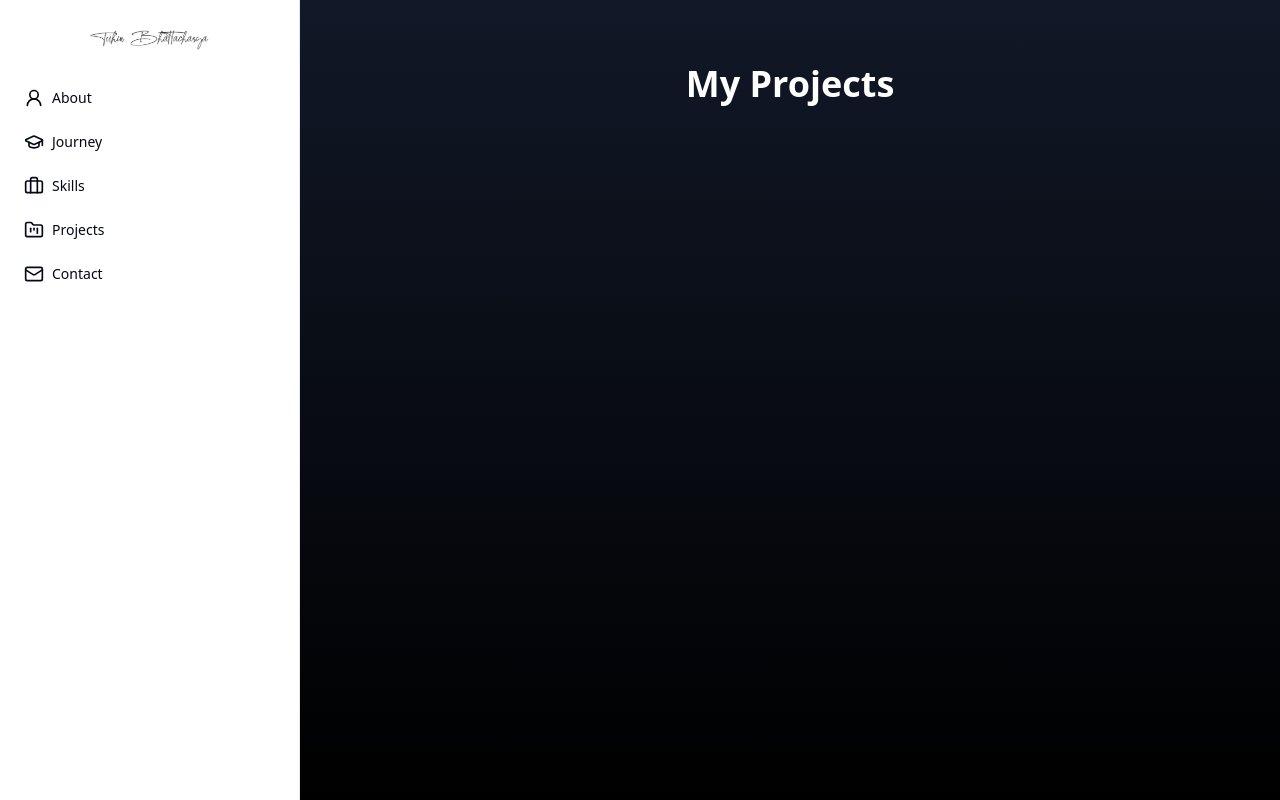
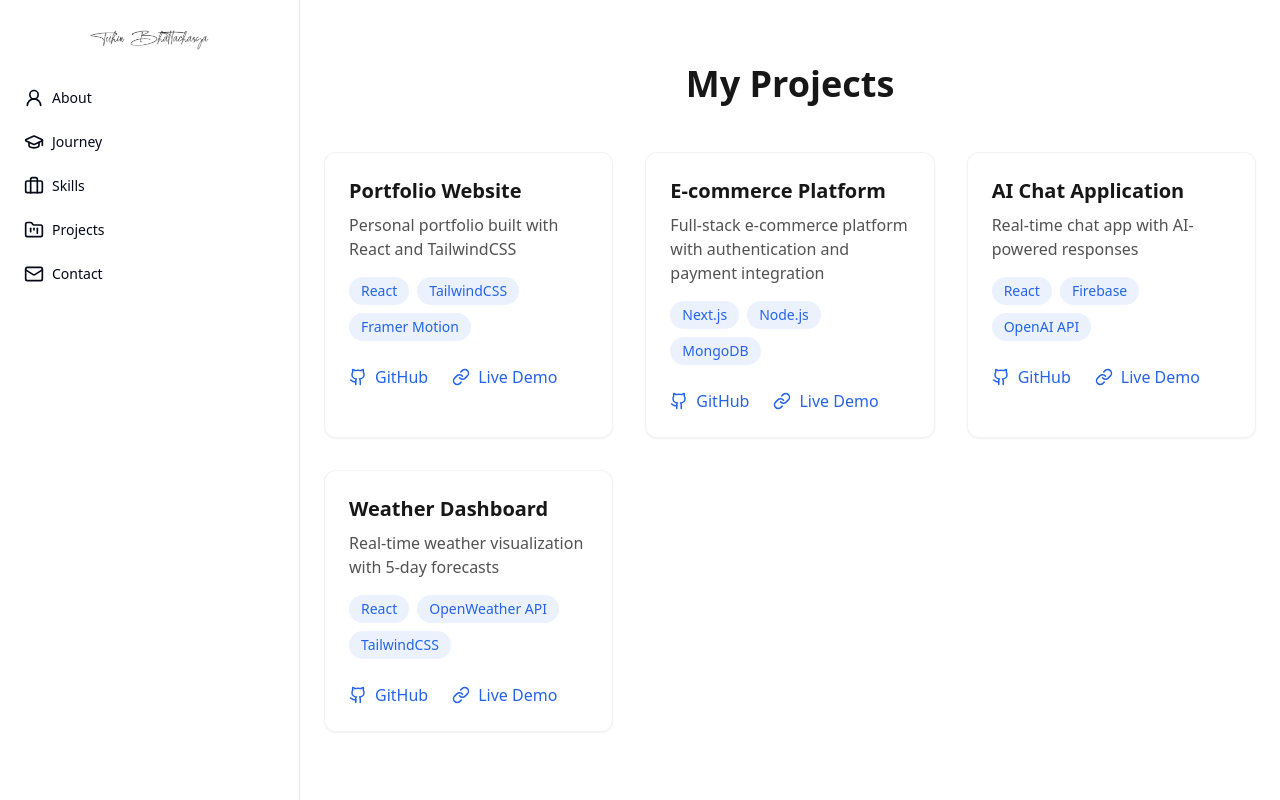
Before and after one commit to karma-aipod/Karma_Portfolio, a React (Vite) app: page /projects in a window 1280 px wide. Built offline with nearby package versions, Linux system fonts and the light colour scheme.

Commit message:
Update pages and data
Updated the Projects page to match the provided image and improved performance.
Updated the "development journey through years" span to scale dynamically.
Updated the Changelog section to align with the provided CV data.

```diff
--- a/src/pages/Projects.tsx
+++ b/src/pages/Projects.tsx
@@ -1,184 +1,114 @@
-
 import { motion } from "framer-motion";
 import { Github, Link as LinkIcon } from "lucide-react";
-import { LayoutGrid } from "@/components/ui/layout-grid";
-import { Spotlight } from "@/components/ui/spotlight";
+import React from "react";
 
-const ProjectOne = () => {
-  return (
-    <div>
-      <p className="font-bold md:text-4xl text-xl text-white">
-        Portfolio Website
-      </p>
-      <p className="font-normal text-base my-4 max-w-lg text-neutral-200">
-        A personal portfolio website built with React and TailwindCSS
-      </p>
-      <div className="flex flex-wrap gap-2 mb-4">
-        {["React", "TailwindCSS", "Framer Motion"].map((tech) => (
-          <span
-            key={tech}
-            className="px-3 py-1 bg-white/10 rounded-full text-sm text-white"
-          >
-            {tech}
-          </span>
-        ))}
-      </div>
-      <div className="flex gap-4">
+ type Project = {
+  title: string;
+  description: string;
+  tech: string[];
+  github?: string;
+  demo?: string;
+};
+
+const projects: Project[] = [
+  {
+    title: "Portfolio Website",
+    description: "Personal portfolio built with React and TailwindCSS",
+    tech: ["React", "TailwindCSS", "Framer Motion"],
+    github: "https://github.com/username/portfolio",
+    demo: "https://portfolio.com",
+  },
+  {
+    title: "E-commerce Platform",
+    description:
+      "Full-stack e-commerce platform with authentication and payment integration",
+    tech: ["Next.js", "Node.js", "MongoDB"],
+    github: "https://github.com/username/ecommerce",
+    demo: "https://ecommerce.com",
+  },
+  {
+    title: "AI Chat Application",
+    description: "Real-time chat app with AI-powered responses",
+    tech: ["React", "Firebase", "OpenAI API"],
+    github: "https://github.com/username/ai-chat",
+    demo: "https://ai-chat.com",
+  },
+  {
+    title: "Weather Dashboard",
+    description: "Real-time weather visualization with 5-day forecasts",
+    tech: ["React", "OpenWeather API", "TailwindCSS"],
+    github: "https://github.com/username/weather-dashboard",
+    demo: "https://weather.example.com",
+  },
+];
+
+const Chip = ({ label }: { label: string }) => (
+  <span className="px-3 py-1 bg-blue-500/10 text-blue-600 dark:text-blue-300 rounded-full text-sm">
+    {label}
+  </span>
+);
+
+const ProjectCard = ({ project }: { project: Project }) => (
+  <motion.article
+    initial={{ opacity: 0, y: 12 }}
+    whileInView={{ opacity: 1, y: 0 }}
+    viewport={{ once: true, amount: 0.2 }}
+    transition={{ duration: 0.35 }}
+    className="bg-white dark:bg-neutral-900 border border-black/5 dark:border-white/10 rounded-xl p-6 shadow-sm hover:shadow-md transition-shadow"
+  >
+    <h3 className="text-xl font-bold text-neutral-900 dark:text-white">{project.title}</h3>
+    <p className="text-neutral-600 dark:text-neutral-300 mt-2">{project.description}</p>
+    <div className="flex flex-wrap gap-2 mt-4">
+      {project.tech.map((t) => (
+        <Chip key={t} label={t} />
+      ))}
+    </div>
+    <div className="flex gap-6 mt-6 text-blue-600 dark:text-blue-400">
+      {project.github && (
         <a
-          href="https://github.com/username/portfolio"
+          href={project.github}
           target="_blank"
           rel="noopener noreferrer"
-          className="flex items-center gap-2 text-white hover:text-white/80"
+          className="flex items-center gap-2 hover:opacity-80"
         >
-          <Github size={20} />
+          <Github size={18} />
           <span>GitHub</span>
         </a>
+      )}
+      {project.demo && (
         <a
-          href="https://portfolio.com"
+          href={project.demo}
           target="_blank"
           rel="noopener noreferrer"
-          className="flex items-center gap-2 text-white hover:text-white/80"
+          className="flex items-center gap-2 hover:opacity-80"
         >
-          <LinkIcon size={20} />
+          <LinkIcon size={18} />
           <span>Live Demo</span>
         </a>
-      </div>
+      )}
     </div>
-  );
-};
-
-const ProjectTwo = () => {
-  return (
-    <div>
-      <p className="font-bold md:text-4xl text-xl text-white">
-        E-commerce Platform
-      </p>
-      <p className="font-normal text-base my-4 max-w-lg text-neutral-200">
-        Full-stack e-commerce platform with user authentication and payment integration
-      </p>
-      <div className="flex flex-wrap gap-2 mb-4">
-        {["Next.js", "Node.js", "MongoDB"].map((tech) => (
-          <span
-            key={tech}
-            className="px-3 py-1 bg-white/10 rounded-full text-sm text-white"
-          >
-            {tech}
-          </span>
-        ))}
-      </div>
-      <div className="flex gap-4">
-        <a
-          href="https://github.com/username/ecommerce"
-          target="_blank"
-          rel="noopener noreferrer"
-          className="flex items-center gap-2 text-white hover:text-white/80"
-        >
-          <Github size={20} />
-          <span>GitHub</span>
-        </a>
-        <a
-          href="https://ecommerce.com"
-          target="_blank"
-          rel="noopener noreferrer"
-          className="flex items-center gap-2 text-white hover:text-white/80"
-        >
-          <LinkIcon size={20} />
-          <span>Live Demo</span>
-        </a>
-      </div>
-    </div>
-  );
-};
-
-const ProjectThree = () => {
-  return (
-    <div>
-      <p className="font-bold md:text-4xl text-xl text-white">
-        AI Chat Application
-      </p>
-      <p className="font-normal text-base my-4 max-w-lg text-neutral-200">
-        Real-time chat application with AI-powered responses and multi-language support
-      </p>
-      <div className="flex flex-wrap gap-2 mb-4">
-        {["React", "Firebase", "OpenAI API"].map((tech) => (
-          <span
-            key={tech}
-            className="px-3 py-1 bg-white/10 rounded-full text-sm text-white"
-          >
-            {tech}
-          </span>
-        ))}
-      </div>
-      <div className="flex gap-4">
-        <a
-          href="https://github.com/username/ai-chat"
-          target="_blank"
-          rel="noopener noreferrer"
-          className="flex items-center gap-2 text-white hover:text-white/80"
-        >
-          <Github size={20} />
-          <span>GitHub</span>
-        </a>
-        <a
-          href="https://ai-chat.com"
-          target="_blank"
-          rel="noopener noreferrer"
-          className="flex items-center gap-2 text-white hover:text-white/80"
-        >
-          <LinkIcon size={20} />
-          <span>Live Demo</span>
-        </a>
-      </div>
-    </div>
-  );
-};
+  </motion.article>
+);
 
 const Projects = () => {
-  const cards = [
-    {
-      id: 1,
-      content: <ProjectOne />,
-      className: "md:col-span-2",
-      thumbnail: "https://images.unsplash.com/photo-1488590528505-98d2b5aba04b?q=80&w=3474&auto=format&fit=crop",
-    },
-    {
-      id: 2,
-      content: <ProjectTwo />,
-      className: "col-span-1",
-      thumbnail: "https://images.unsplash.com/photo-1487058792275-0ad4aaf24ca7?q=80&w=3474&auto=format&fit=crop",
-    },
-    {
-      id: 3,
-      content: <ProjectThree />,
-      className: "md:col-span-2",
-      thumbnail: "https://images.unsplash.com/photo-1498050108023-c5249f4df085?q=80&w=3474&auto=format&fit=crop",
-    },
-    {
-      id: 4,
-      content: <ProjectOne />,
-      className: "col-span-1",
-      thumbnail: "https://images.unsplash.com/photo-1517694712202-14dd9538aa97?q=80&w=3470&auto=format&fit=crop",
-    },
-  ];
-
   return (
-    <motion.div
-      initial={{ opacity: 0, y: 20 }}
-      animate={{ opacity: 1, y: 0 }}
-      transition={{ duration: 0.8 }}
-      className="min-h-screen pt-16 relative overflow-hidden bg-gradient-to-b from-gray-900 to-black"
-    >
-      <Spotlight
-        className="hidden md:block"
-        size={500}
-      />
-      <div className="container mx-auto px-6 relative z-10">
-        <h1 className="text-4xl font-bold text-center mb-12 text-white">My Projects</h1>
-        <div className="max-w-7xl mx-auto">
-          <LayoutGrid cards={cards} />
+    <main className="min-h-screen pt-16 bg-white dark:bg-black">
+      <section className="container mx-auto px-6">
+        <h1 className="text-4xl font-bold text-center mb-12 text-neutral-900 dark:text-white">
+          My Projects
+        </h1>
+        <div className="grid grid-cols-1 md:grid-cols-2 lg:grid-cols-3 gap-8">
+          {projects.slice(0, 3).map((p) => (
+            <ProjectCard key={p.title} project={p} />
+          ))}
         </div>
-      </div>
-    </motion.div>
+        <div className="grid grid-cols-1 md:grid-cols-2 lg:grid-cols-3 gap-8 mt-8">
+          {projects.slice(3).map((p) => (
+            <ProjectCard key={p.title} project={p} />
+          ))}
+        </div>
+      </section>
+    </main>
   );
 };
 
```
Also changed, not shown: src/pages/Journey.tsx (+25 -19 lines).
